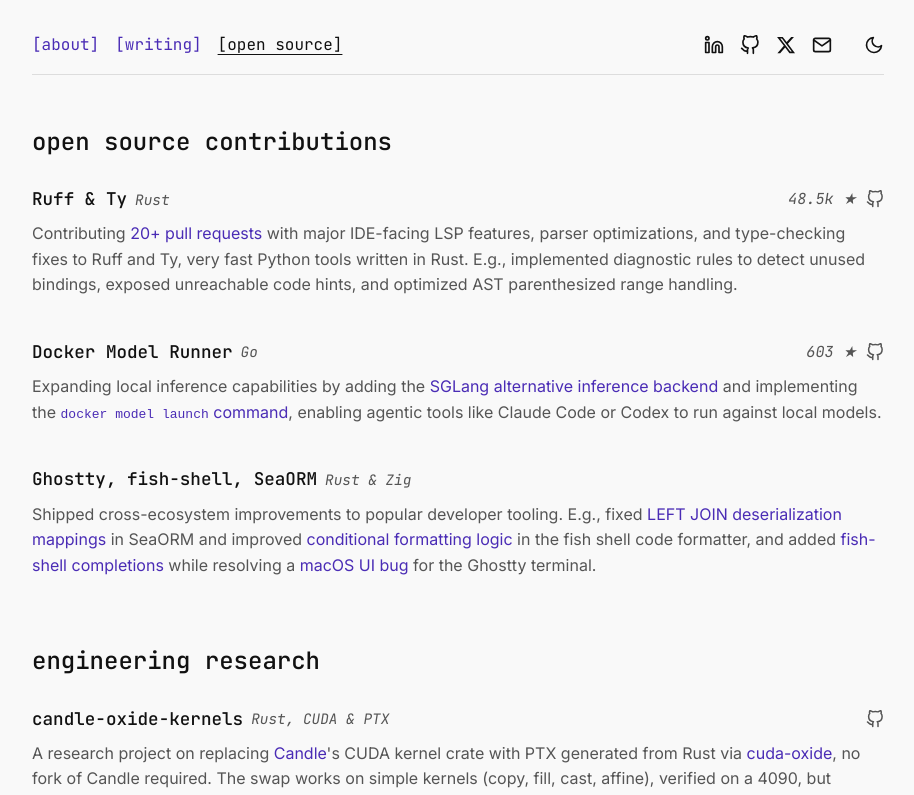
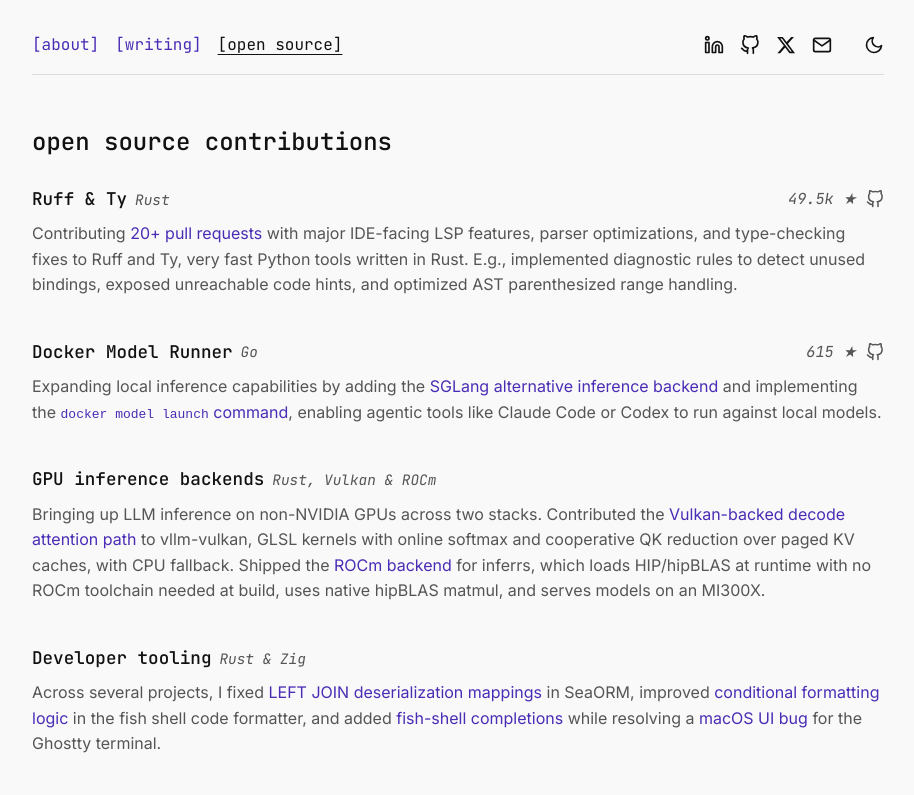
Before and after one commit to denyszhak/denyszhak.com, a React (Vite) app: page /open-source in a window 1280 px wide. Shown: the top 795 px of the page, without its empty margins (182-1096 px from the left). Built offline with nearby package versions, Linux system fonts and the light colour scheme.

Commit message:
new section for oss tab

```diff
--- a/src/components/Navigation.jsx
+++ b/src/components/Navigation.jsx
@@ -5,15 +5,7 @@
 
 const Navigation = () => {
   const [isLightMode, setIsLightMode] = useState(() => {
-    const savedTheme = localStorage.getItem('theme');
-    if (savedTheme) {
-      return savedTheme === 'light';
-    }
-    // Default to system preference if no saved theme
-    if (window.matchMedia && window.matchMedia('(prefers-color-scheme: dark)').matches) {
-      return false;
-    }
-    return true;
+    return localStorage.getItem('theme') !== 'dark';
   });
 
   useEffect(() => {
--- a/src/pages/OpenSource.jsx
+++ b/src/pages/OpenSource.jsx
@@ -5,7 +5,7 @@
     {
       title: "Ruff & Ty",
       type: "Rust",
-      stars: "48.5k",
+      stars: "49.5k",
       githubUrl: "https://github.com/astral-sh/ruff",
       description: (
         <>
@@ -16,7 +16,7 @@
     {
       title: "Docker Model Runner",
       type: "Go",
-      stars: "603",
+      stars: "615",
       githubUrl: "https://github.com/docker/model-runner",
       description: (
         <>
@@ -25,11 +25,20 @@
       )
     },
     {
-      title: "Ghostty, fish-shell, SeaORM",
+      title: "GPU inference backends",
+      type: "Rust, Vulkan & ROCm",
+      description: (
+        <>
+          Bringing up LLM inference on non-NVIDIA GPUs across two stacks. Contributed the <a href="https://github.com/ericcurtin/vllm-vulkan/pull/10" target="_blank" rel="noopener noreferrer">Vulkan-backed decode attention path</a> to vllm-vulkan, GLSL kernels with online softmax and cooperative QK reduction over paged KV caches, with CPU fallback. Shipped the <a href="https://github.com/ericcurtin/inferrs/pull/248" target="_blank" rel="noopener noreferrer">ROCm backend</a> for inferrs, which loads HIP/hipBLAS at runtime with no ROCm toolchain needed at build, uses native hipBLAS matmul, and serves models on an MI300X.
+        </>
+      )
+    },
+    {
+      title: "Developer tooling",
       type: "Rust & Zig",
       description: (
         <>
-          Shipped cross-ecosystem improvements to popular developer tooling. E.g., fixed <a href="https://github.com/SeaQL/sea-orm/pull/2845" target="_blank" rel="noopener noreferrer">LEFT JOIN deserialization mappings</a> in SeaORM and improved <a href="https://github.com/fish-shell/fish-shell/commit/daa554123ffce7277fefbe52f6bb4547066242f9" target="_blank" rel="noopener noreferrer">conditional formatting logic</a> in the fish shell code formatter, and added <a href="https://github.com/ghostty-org/ghostty/pull/9551" target="_blank" rel="noopener noreferrer">fish-shell completions</a> while resolving a <a href="https://github.com/ghostty-org/ghostty/pull/9831" target="_blank" rel="noopener noreferrer">macOS UI bug</a> for the Ghostty terminal.
+          Across several projects, I fixed <a href="https://github.com/SeaQL/sea-orm/pull/2845" target="_blank" rel="noopener noreferrer">LEFT JOIN deserialization mappings</a> in SeaORM, improved <a href="https://github.com/fish-shell/fish-shell/commit/daa554123ffce7277fefbe52f6bb4547066242f9" target="_blank" rel="noopener noreferrer">conditional formatting logic</a> in the fish shell code formatter, and added <a href="https://github.com/ghostty-org/ghostty/pull/9551" target="_blank" rel="noopener noreferrer">fish-shell completions</a> while resolving a <a href="https://github.com/ghostty-org/ghostty/pull/9831" target="_blank" rel="noopener noreferrer">macOS UI bug</a> for the Ghostty terminal.
         </>
       )
     }
```
